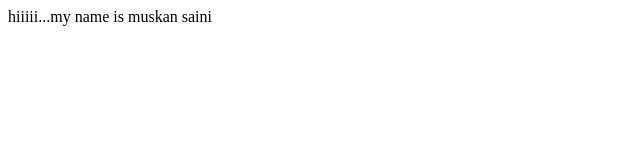
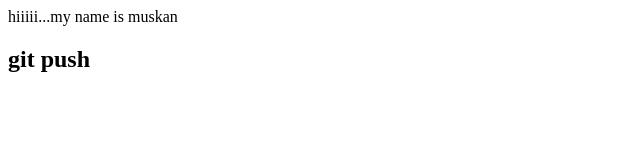
Before and after one commit to hackerms/Dewi, a plain HTML site: page about.html in a window 1280 px wide. Shown: the whole page, without its empty margins (0-640 px from the left). Drawn offline with Linux system fonts and the light colour scheme.

Commit message:
✨ added cool new-2 feature

```diff
--- a/about.html
+++ b/about.html
@@ -6,6 +6,7 @@
     <title>Document</title>
 </head>
 <body>
-    hiiiii...my name is muskan saini
+    hiiiii...my name is muskan
+    <h2>git push</h2>
 </body>
 </html>
```
